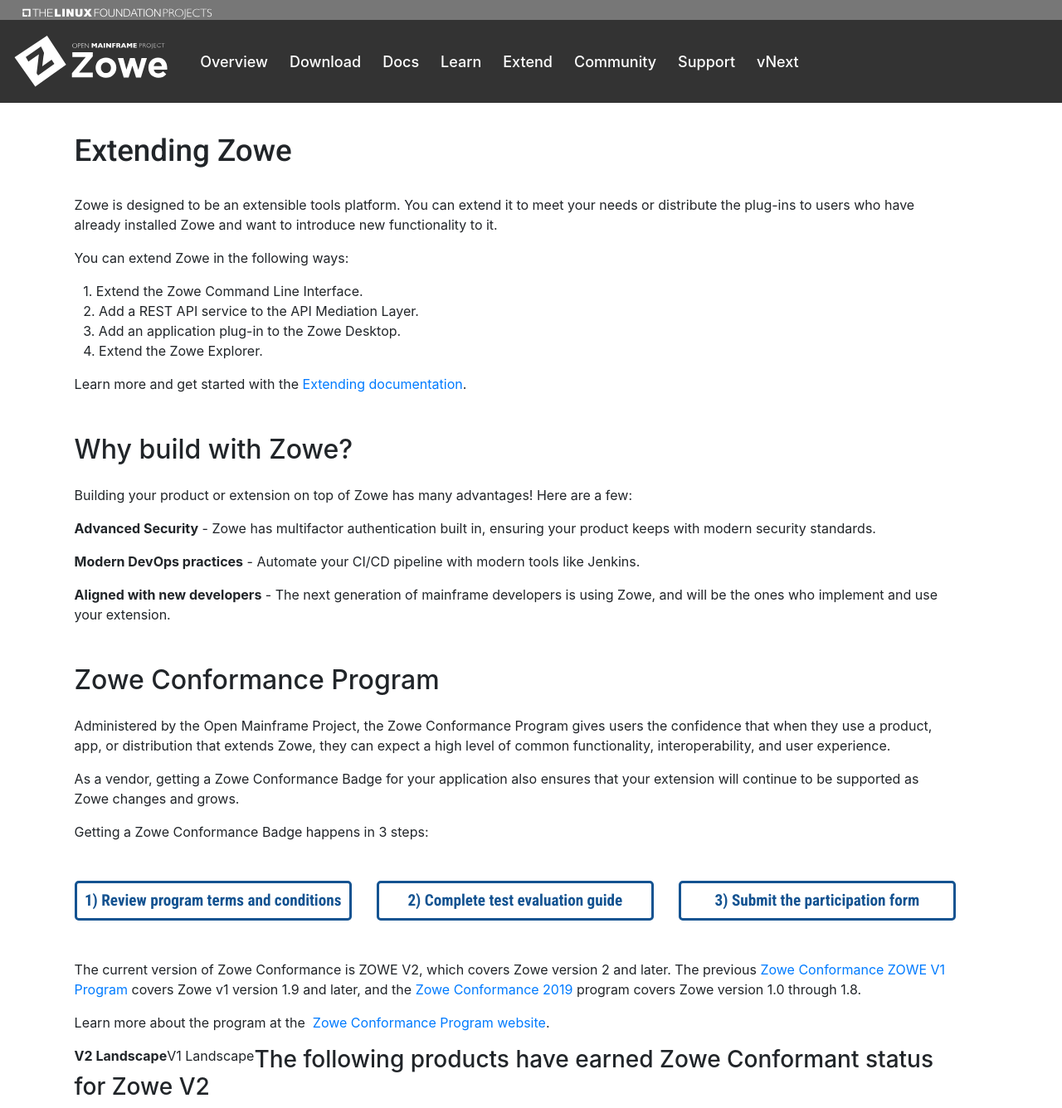
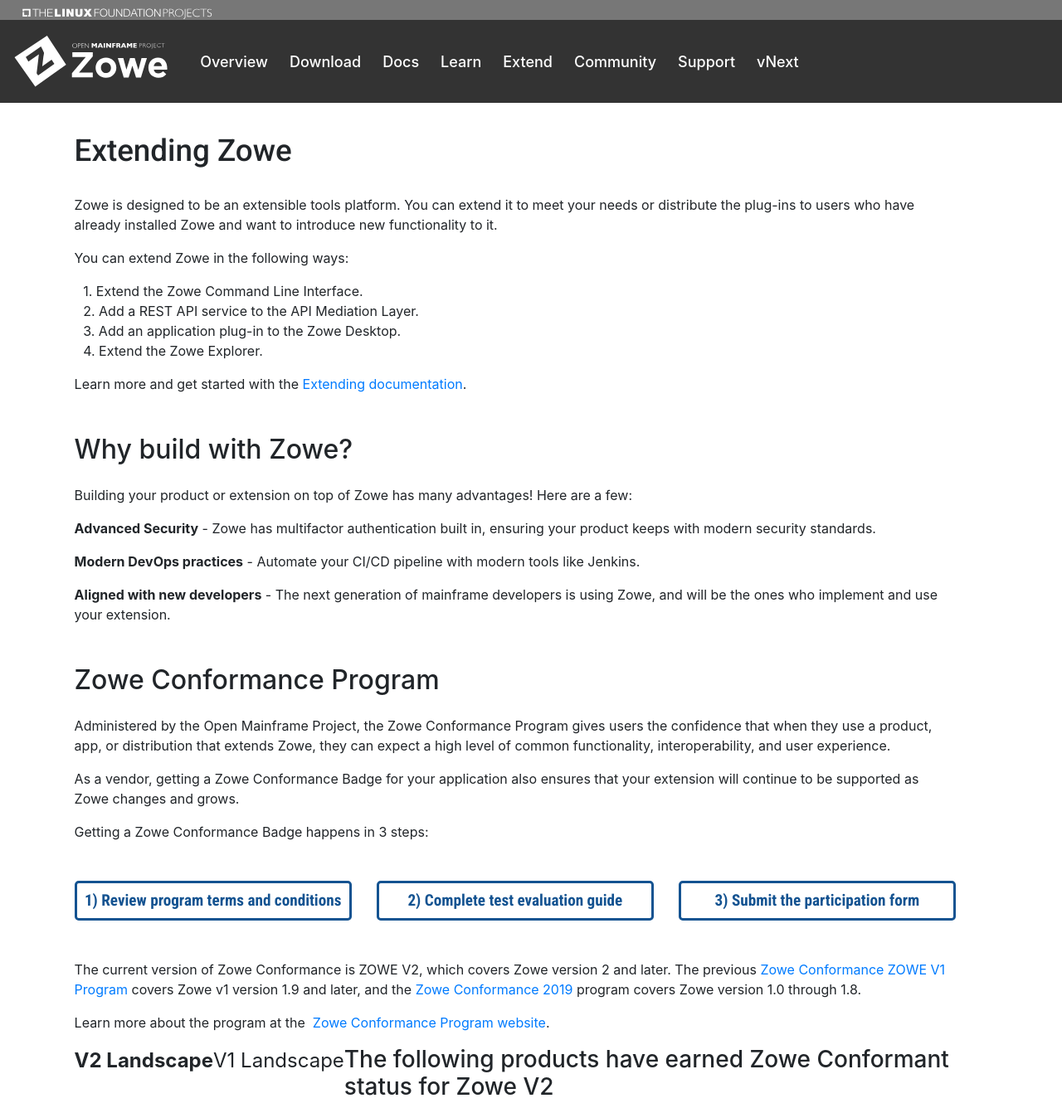
Before and after one commit to zowe/zowe.github.io, a Jekyll site: the page built from extend.md, in a window 1280 px wide. Shown: the top 1336 px of the page at 83% size. Built offline with Jekyll 4.4.1, drawn with Linux system fonts in a browser that asks for light colours; our own code applies the rules of GitHub Pages for plain Markdown files; grey boxes are pictures that could not be loaded.

Commit message:
Further update the landscapes
Signed-off-by: GitHub <noreply@github.com>

```diff
--- a/extend.md
+++ b/extend.md
@@ -60,23 +60,23 @@
     }
   </script>
 
-  <div>
-    <div id="landscape-v2-tab" style="float: left; font-weight: bold;" onclick="toggleLandscape('landscape-v2', 'landscape-v1')">V2 Landscape</div>
-    <div id="landscape-v1-tab" style="float: left;" onclick="toggleLandscape('landscape-v1', 'landscape-v2')">V1 Landscape</div>
-  </div>
-
-  <div id="landscape-v2-full" style="display: block;">
-	  <div>
-		<h3 style="text-align: left;">The following products have earned Zowe Conformant status for Zowe V2</h3>
-    <iframe frameBorder="0" id="landscape-v2" style="width: 1px; min-width: 100%; height: 900px;" src="https://landscape.openmainframeproject.org/pages/zowe-conformant"></iframe>
-	  </div>
-  </div>
-
-  <div id="landscape-v1-full" style="display: none;">
-    <div>
-      <h3 style="text-align: left;">The following products have earned Zowe Conformant status for Zowe V1</h3>
-      <iframe frameBorder="0" id="landscape-v1" style="width: 1px; min-width: 100%; height: 900px;" src="https://landscape.openmainframeproject.org/pages/zowe-conformant-v1"></iframe>
-	  </div>
+  <div style="border: 2px black;">
+    <div style="border: 2px black; background-color: gray;">
+      <div id="landscape-v2-tab" style="float: left; font-weight: bold; font-size: 24px;" onclick="toggleLandscape('landscape-v2', 'landscape-v1')">V2 Landscape</div>
+      <div id="landscape-v1-tab" style="float: left; font-size: 24px;" onclick="toggleLandscape('landscape-v1', 'landscape-v2')">V1 Landscape</div>
+    </div>
+    <div id="landscape-v2-full" style="display: block;">
+      <div>
+      <h3 style="text-align: left;">The following products have earned Zowe Conformant status for Zowe V2</h3>
+      <iframe frameBorder="0" id="landscape-v2" style="width: 1px; min-width: 100%; height: 900px;" src="https://landscape.openmainframeproject.org/pages/zowe-conformant"></iframe>
+      </div>
+    </div>
+    <div id="landscape-v1-full" style="display: none;">
+      <div>
+        <h3 style="text-align: left;">The following products have earned Zowe Conformant status for Zowe V1</h3>
+        <iframe frameBorder="0" id="landscape-v1" style="width: 1px; min-width: 100%; height: 900px;" src="https://landscape.openmainframeproject.org/pages/zowe-conformant-v1"></iframe>
+      </div>
+    </div>
   </div>
 
 </section>
```
